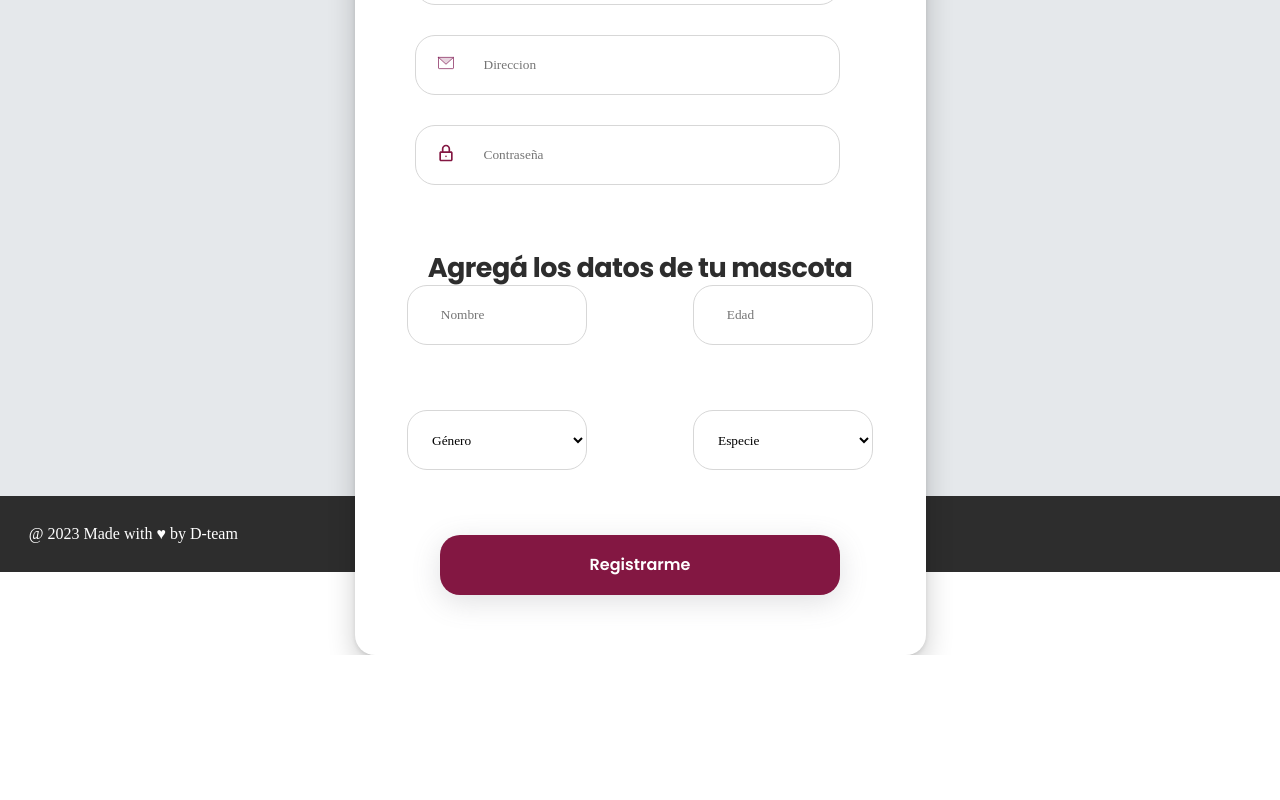
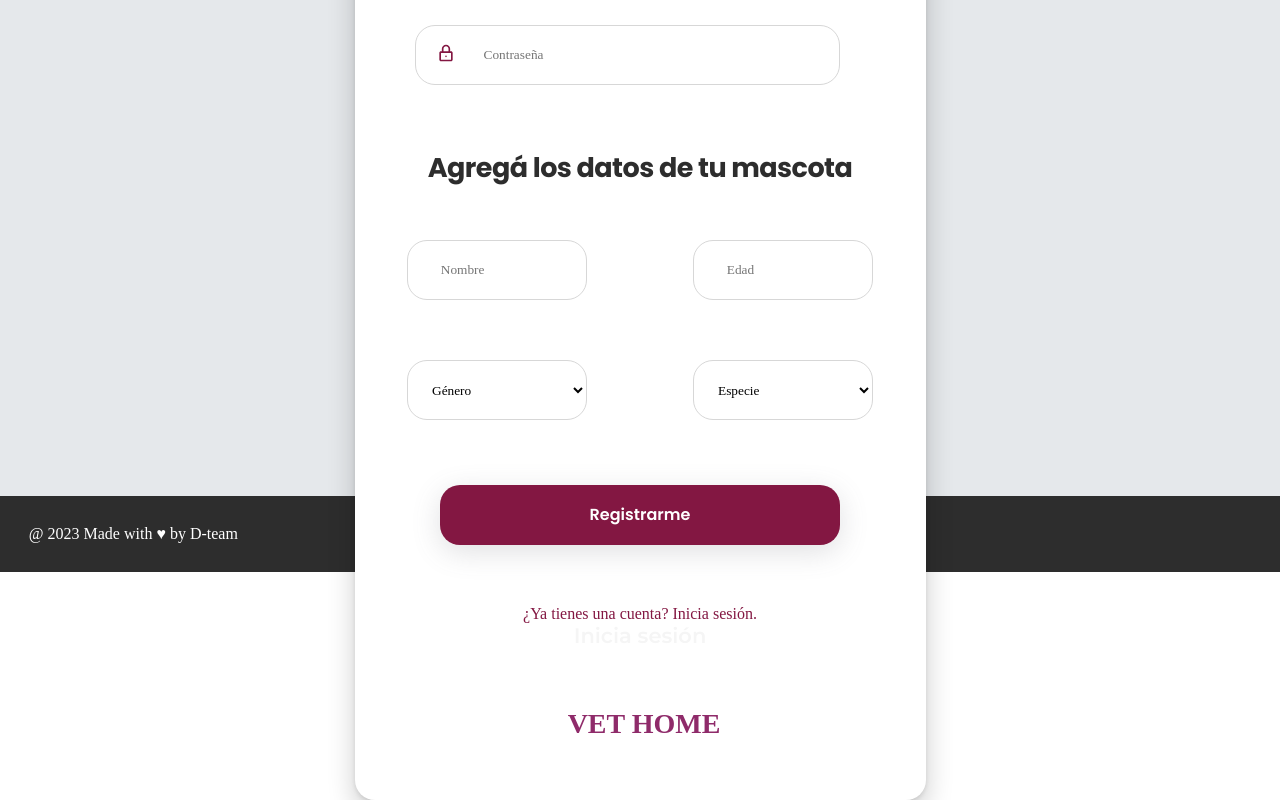
Before and after one commit to ArchSofia/s2vethome, a React (Vite) app in the folder veterinary-clinic/: page /register in a window 1280 px wide. Shown: the part 1000-1800 px from the top of the page. Before the commit the page ends 1655 px from the top, so only its background shows below. Built offline with nearby package versions, Linux system fonts and the light colour scheme; a web font is replaced by a local one.

Commit message:
Arregla selects sector mascotas. Agrega link login

```diff
--- a/veterinary-clinic/src/pages/Register/Register.css
+++ b/veterinary-clinic/src/pages/Register/Register.css
@@ -46,7 +46,7 @@ h2{
 }
 
 form{
-    height: 700px;
+    height: 900px;
     display: flex;
     flex-direction: column;
     justify-content: space-evenly;
@@ -246,13 +246,38 @@ article{
     padding: 8px 20px;
     display: flex;
     position: relative;
-    margin-top: 65px;
+    margin-top: 60px;
+}
+
+.input-field-67 {
+    background-color: white;
+    border: 1px solid;
+    border-color: #d7d7d7;
+    border-radius: 20px;
+    align-self: stretch;
+    align-items: center;
+    gap: 12px;
+    width: 180px;
+    height: 60px;
+    padding: 8px 20px;
+    display: flex;
+    position: relative;
+    margin-top: 120px;
 }
 
 .primerfila{
     display: flex;
     flex-direction: row;
     justify-content: space-between;
+}
+
+.logo-bottom{
+    margin-top: 60px;
+}
+
+.inicia{
+    margin-top: 60px;
+    color:rgba(131, 23, 66, 1);
 }
 
 
--- a/veterinary-clinic/src/pages/Register/Register.jsx
+++ b/veterinary-clinic/src/pages/Register/Register.jsx
@@ -221,7 +221,7 @@ const Register = () => {
 							</div>
 
 							<div className="primerfila">
-								<div class="input-field-6">
+								<div class="input-field-67">
 									<input
 										className="input-pet"
 										type="text"
@@ -232,7 +232,7 @@ const Register = () => {
 									/>
 								</div>
 
-								<div class="input-field-6">
+								<div class="input-field-67">
 									<input
 										className="input-pet"
 										type="number"
@@ -276,6 +276,15 @@ const Register = () => {
 						>
 							Registrarme
 						</button>
+						<div className="reset-sign inicia">
+							¿Ya tienes una cuenta? Inicia sesión.
+						</div>
+						<p>
+							<a href="/login">Inicia sesión</a>
+						</p>
+						<div className="logo-name">
+							<h1 className="logo-title logo-bottom">VET HOME</h1>
+						</div>
 					</div>
 				</form>
 			</div>
```
